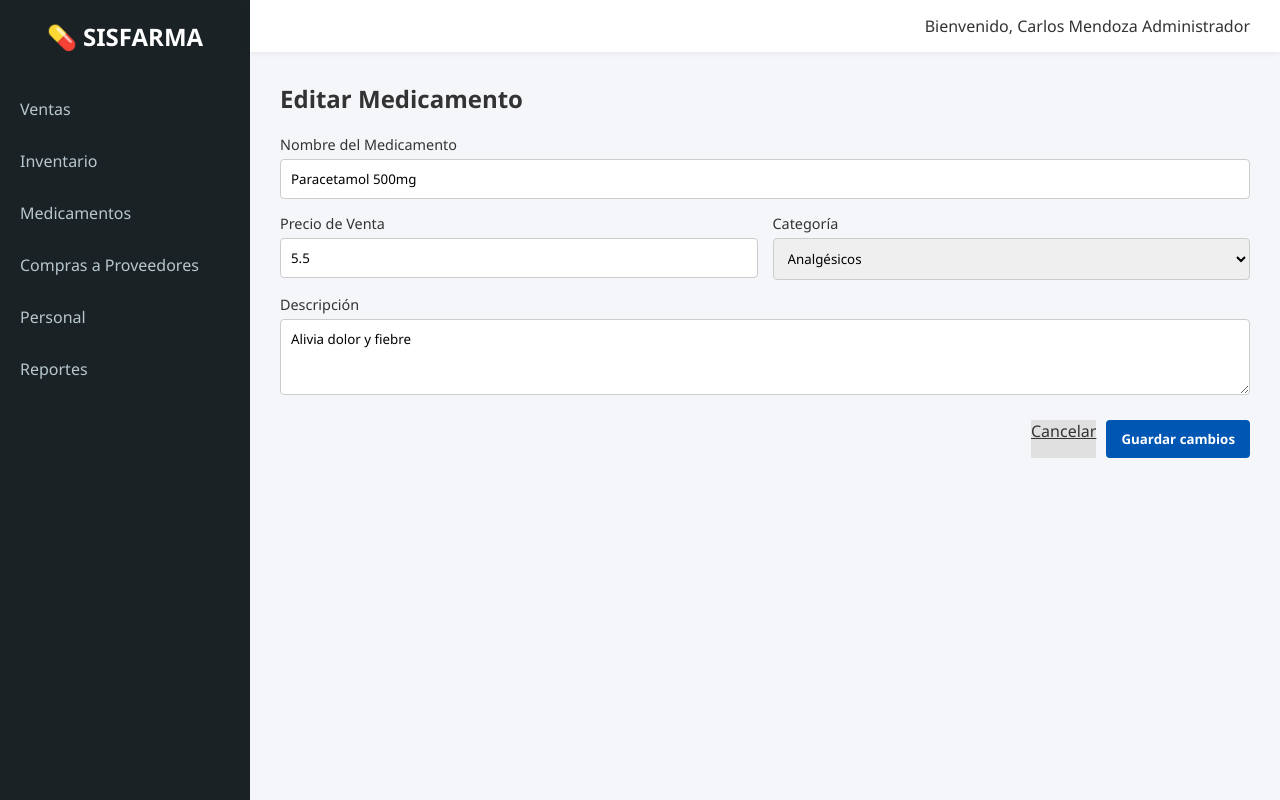
After one commit to a13xanderplatz0/SISFARMA, a Flask app: page /medicamentos/editar/1 in a window 1280 px wide. The commit adds this page. Run offline with Flask 3, Linux system fonts and the light colour scheme.

Commit message:
agregue la funcionalidad de editar ,agregar, borrar y listar en mecamentos.py y creamos lo mismo en controllers

```diff
--- a/app.py
+++ b/app.py
@@ -1,25 +1,21 @@
 import os
-
 from flask import Flask, render_template, request, redirect
+from src.routes.medicamentos import medicamentos_bp
+from src.controllers.medicamentos_controller import MEDICAMENTOS_DB
+# importar otros blueprints...
 
 app = Flask(
     __name__,
     template_folder='src/views/templates',
     static_folder='src/views/static',
 )
+app.register_blueprint(medicamentos_bp)
+# registrar otros...
 
 
 @app.context_processor
 def inyectar_usuario():
     return {"current_user": {"nombre": "Carlos Mendoza", "rol": "Administrador"}}
-
-MEDICAMENTOS_DB = [
-    {"id_medicamento": 1, "nombre": "Paracetamol 500mg", "descripcion": "Alivia dolor y fiebre", "categoria_nombre": "Analgésicos", "precio": 5.50},
-    {"id_medicamento": 2, "nombre": "Amoxicilina 500mg", "descripcion": "Antibiótico de amplio espectro", "categoria_nombre": "Antibióticos", "precio": 12.90},
-    {"id_medicamento": 3, "nombre": "Ibuprofeno 400mg", "descripcion": "Antiinflamatorio y analgésico", "categoria_nombre": "Antiinflamatorios", "precio": 8.70},
-    {"id_medicamento": 4, "nombre": "Vitamina C", "descripcion": "Suplemento vitamínico", "categoria_nombre": "Vitaminas", "precio": 15.00},
-    {"id_medicamento": 5, "nombre": "Jarabe para la tos", "descripcion": "Jarabe expectorante", "categoria_nombre": "Jarabes", "precio": 18.50},
-]
 
 CLIENTES_DB = [
     {"id_cliente": 1, "nombre": "Ana López"},
@@ -40,32 +36,6 @@ PROVEEDORES_DB = [
 
 @app.route('/')
 def inicio():
-    return redirect('/medicamentos')
-
-
-@app.route('/medicamentos')
-def catalogo_medicamentos():
-    categorias_db = [
-        {"id_categoria": 1, "nombre": "Analgésicos"},
-        {"id_categoria": 2, "nombre": "Antibióticos"},
-    ]
-
-    return render_template(
-        'medicamentos.html',
-        medicamentos=MEDICAMENTOS_DB,
-        categorias=categorias_db,
-    )
-
-
-@app.route('/medicamentos/nuevo', methods=['POST'])
-def nuevo_medicamento():
-    nombre = request.form['nombre']
-    precio = request.form['precio']
-    id_categoria = request.form['id_categoria']
-    descripcion = request.form['descripcion']
-
-    print(f"Guardando: {nombre}, Precio: {precio}, Categoría: {id_categoria}, Descripción: {descripcion}")
-
     return redirect('/medicamentos')
 
 
--- /dev/null
+++ b/src/controllers/medicamentos_controller.py
@@ -0,0 +1,74 @@
+MEDICAMENTOS_DB = [
+    {"id_medicamento": 1, "nombre": "Paracetamol 500mg", "descripcion": "Alivia dolor y fiebre", "categoria_nombre": "Analgésicos", "precio": 5.50},
+    {"id_medicamento": 2, "nombre": "Amoxicilina 500mg", "descripcion": "Antibiótico de amplio espectro", "categoria_nombre": "Antibióticos", "precio": 12.90},
+    {"id_medicamento": 3, "nombre": "Ibuprofeno 400mg", "descripcion": "Antiinflamatorio y analgésico", "categoria_nombre": "Antiinflamatorios", "precio": 8.70},
+    {"id_medicamento": 4, "nombre": "Vitamina C", "descripcion": "Suplemento vitamínico", "categoria_nombre": "Vitaminas", "precio": 15.00},
+    {"id_medicamento": 5, "nombre": "Jarabe para la tos", "descripcion": "Jarabe expectorante", "categoria_nombre": "Jarabes", "precio": 18.50},
+]
+
+CATEGORIAS_DB = [
+    {"id_categoria": 1, "nombre": "Analgésicos"},
+    {"id_categoria": 2, "nombre": "Antibióticos"},
+    {"id_categoria": 3, "nombre": "Antiinflamatorios"},
+    {"id_categoria": 4, "nombre": "Vitaminas"},
+    {"id_categoria": 5, "nombre": "Jarabes"},
+]
+
+
+def listar():
+    return MEDICAMENTOS_DB, CATEGORIAS_DB
+
+
+def crear(form):
+    nombre = form.get('nombre', '').strip()
+    precio = float(form.get('precio') or 0)
+    id_categoria = int(form.get('id_categoria') or 0)
+    descripcion = form.get('descripcion', '').strip()
+
+    categoria_nombre = next(
+        (categoria['nombre'] for categoria in CATEGORIAS_DB if categoria['id_categoria'] == id_categoria),
+        'Sin categoría'
+    )
+
+    nuevo_id = max((medicamento['id_medicamento'] for medicamento in MEDICAMENTOS_DB), default=0) + 1
+    nuevo_medicamento = {
+        'id_medicamento': nuevo_id,
+        'nombre': nombre,
+        'descripcion': descripcion,
+        'categoria_nombre': categoria_nombre,
+        'precio': precio,
+    }
+    MEDICAMENTOS_DB.append(nuevo_medicamento)
+    return nuevo_medicamento
+
+
+def obtener(id_medicamento):
+    return next(
+        (medicamento for medicamento in MEDICAMENTOS_DB if medicamento['id_medicamento'] == id_medicamento),
+        None
+    )
+
+
+def actualizar(id_medicamento, form):
+    medicamento = obtener(id_medicamento)
+    if not medicamento:
+        return None
+
+    medicamento['nombre'] = form.get('nombre', medicamento['nombre']).strip()
+    medicamento['descripcion'] = form.get('descripcion', medicamento['descripcion']).strip()
+    medicamento['precio'] = float(form.get('precio') or medicamento['precio'])
+    id_categoria = int(form.get('id_categoria') or 0)
+    medicamento['categoria_nombre'] = next(
+        (categoria['nombre'] for categoria in CATEGORIAS_DB if categoria['id_categoria'] == id_categoria),
+        medicamento['categoria_nombre']
+    )
+    return medicamento
+
+
+def eliminar(id_medicamento):
+    global MEDICAMENTOS_DB
+    MEDICAMENTOS_DB = [
+        medicamento for medicamento in MEDICAMENTOS_DB
+        if medicamento['id_medicamento'] != id_medicamento
+    ]
+    return True
--- /dev/null
+++ b/src/routes/__init__.py
@@ -0,0 +1 @@
+# Package for route blueprints
--- a/src/routes/medicamentos.py
+++ b/src/routes/medicamentos.py
@@ -0,0 +1,42 @@
+# src/routes/medicamentos.py
+from flask import Blueprint, render_template, request, redirect, url_for
+from src.controllers.medicamentos_controller import listar, crear, obtener, actualizar, eliminar
+
+medicamentos_bp = Blueprint("medicamentos", __name__, url_prefix="/medicamentos")
+
+@medicamentos_bp.route("/", methods=["GET"])
+def index():
+    medicamentos, categorias = listar()
+    return render_template(
+        "medicamentos.html",
+        medicamentos=medicamentos,
+        categorias=categorias,
+    )
+
+@medicamentos_bp.route("/nuevo", methods=["POST"])
+def nuevo():
+    crear(request.form)
+    return redirect(url_for("medicamentos.index"))
+
+@medicamentos_bp.route("/editar/<int:id_medicamento>", methods=["GET"])
+def editar(id_medicamento):
+    medicamento = obtener(id_medicamento)
+    if not medicamento:
+        return redirect(url_for("medicamentos.index"))
+    _, categorias = listar()
+    return render_template(
+        "medicamento_form.html",
+        medicamento=medicamento,
+        categorias=categorias,
+        action_url=url_for("medicamentos.editar", id_medicamento=id_medicamento),
+    )
+
+@medicamentos_bp.route("/editar/<int:id_medicamento>", methods=["POST"])
+def actualizar_medicamento(id_medicamento):
+    actualizar(id_medicamento, request.form)
+    return redirect(url_for("medicamentos.index"))
+
+@medicamentos_bp.route("/eliminar/<int:id_medicamento>", methods=["POST"])
+def borrar(id_medicamento):
+    eliminar(id_medicamento)
+    return redirect(url_for("medicamentos.index"))
--- /dev/null
+++ b/src/views/templates/medicamento_form.html
@@ -0,0 +1,42 @@
+{% extends "base.html" %}
+
+{% block title %}Editar Medicamento | SISFARMA{% endblock %}
+
+{% block content %}
+<div class="header-actions">
+    <h2>Editar Medicamento</h2>
+</div>
+
+<form action="{{ action_url }}" method="POST" class="form-card">
+    <div class="form-group">
+        <label>Nombre del Medicamento</label>
+        <input type="text" name="nombre" required value="{{ medicamento.nombre }}">
+    </div>
+
+    <div class="form-row">
+        <div class="form-group">
+            <label>Precio de Venta</label>
+            <input type="number" step="0.01" name="precio" required value="{{ medicamento.precio }}">
+        </div>
+        <div class="form-group">
+            <label>Categoría</label>
+            <select name="id_categoria" required>
+                <option value="">Seleccione...</option>
+                {% for categoria in categorias %}
+                    <option value="{{ categoria.id_categoria }}" {% if categoria.nombre == medicamento.categoria_nombre %}selected{% endif %}>{{ categoria.nombre }}</option>
+                {% endfor %}
+            </select>
+        </div>
+    </div>
+
+    <div class="form-group">
+        <label>Descripción</label>
+        <textarea name="descripcion" rows="3">{{ medicamento.descripcion }}</textarea>
+    </div>
+
+    <div class="modal-footer">
+        <a href="{{ url_for('medicamentos.index') }}" class="btn-secondary">Cancelar</a>
+        <button type="submit" class="btn-primary">Guardar cambios</button>
+    </div>
+</form>
+{% endblock %}
```
Also changed, not shown: src/views/templates/medicamentos.html (+5 -3 lines).
